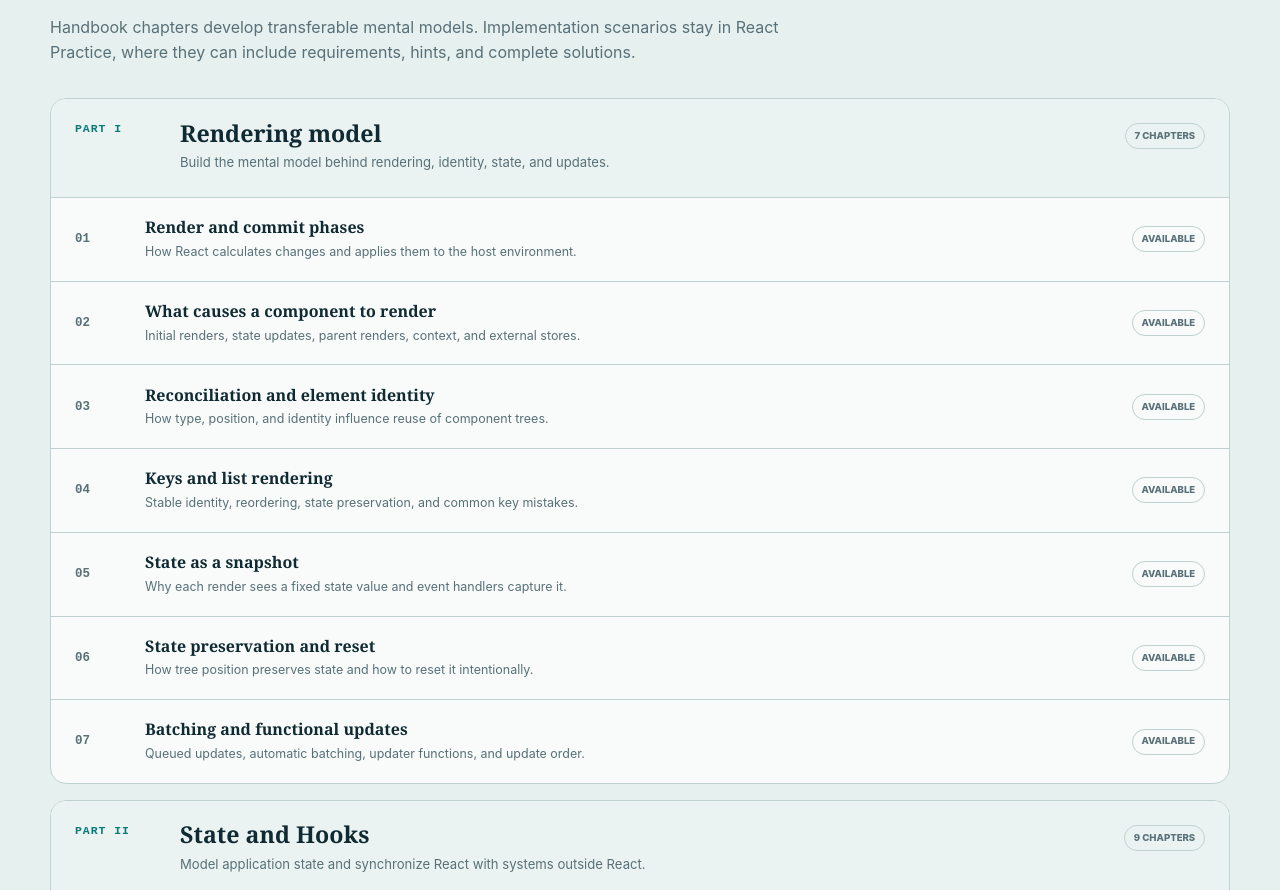
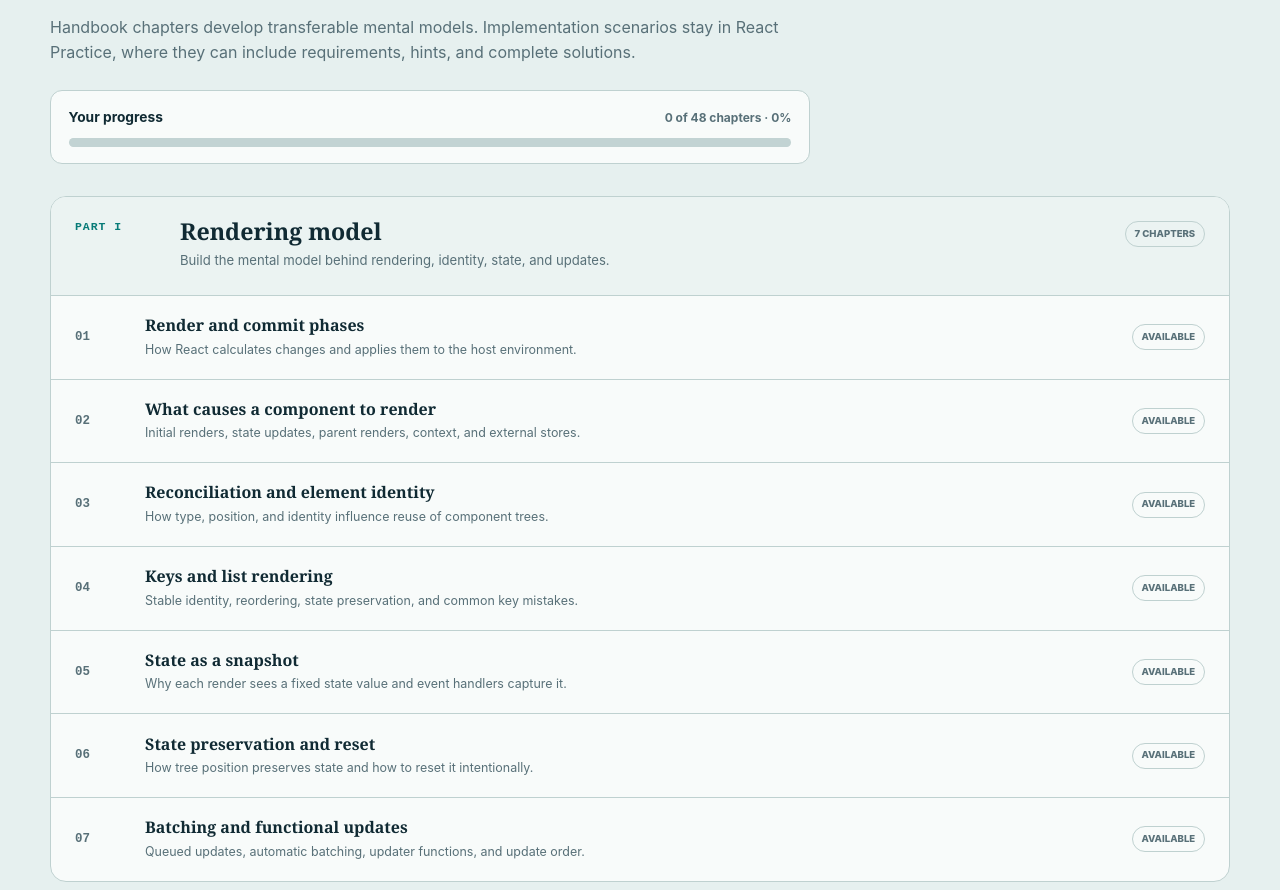
Before and after one commit to Dmitrii-Lobanov/javascript-handbook, a Next.js app in the folder site/: page /react/handbook in a window 1280 px wide. Shown: the part 1419-2309 px from the top of the page. Built offline with nearby package versions, Linux system fonts and the light colour scheme.

Commit message:
feat: add completed and progress bar

```diff
--- /dev/null
+++ b/site/app/components/ChapterRoadmapStatus.tsx
@@ -0,0 +1,74 @@
+"use client";
+
+import { useSyncExternalStore } from "react";
+
+const completionEvent = "handbook-completion-change";
+
+function subscribe(callback: () => void) {
+  window.addEventListener("storage", callback);
+  window.addEventListener(completionEvent, callback);
+
+  return () => {
+    window.removeEventListener("storage", callback);
+    window.removeEventListener(completionEvent, callback);
+  };
+}
+
+function readCompletedSlugs() {
+  try {
+    return new Set<string>(JSON.parse(localStorage.getItem("handbook-completed") ?? "[]"));
+  } catch {
+    return new Set<string>();
+  }
+}
+
+export function notifyCompletionChange() {
+  window.dispatchEvent(new Event(completionEvent));
+}
+
+export function ChapterRoadmapStatus({ slug }: { slug: string }) {
+  const completed = useSyncExternalStore(
+    subscribe,
+    () => readCompletedSlugs().has(slug),
+    () => false,
+  );
+
+  return (
+    <span
+      className={completed ? "performance-chapter-status completed" : "performance-chapter-status"}
+    >
+      {completed ? "✓ Completed" : "Available"}
+    </span>
+  );
+}
+
+export function HandbookProgress({ chapterSlugs }: { chapterSlugs: string[] }) {
+  const completedCount = useSyncExternalStore(
+    subscribe,
+    () => {
+      const completed = readCompletedSlugs();
+      return chapterSlugs.filter((slug) => completed.has(slug)).length;
+    },
+    () => 0,
+  );
+  const total = chapterSlugs.length;
+  const percentage = total === 0 ? 0 : Math.round((completedCount / total) * 100);
+
+  return (
+    <div className="handbook-progress">
+      <div className="handbook-progress-summary">
+        <strong>Your progress</strong>
+        <span>
+          {completedCount} of {total} chapters · {percentage}%
+        </span>
+      </div>
+      <progress
+        aria-label={`${completedCount} of ${total} available chapters completed`}
+        max={total || 1}
+        value={completedCount}
+      >
+        {percentage}%
+      </progress>
+    </div>
+  );
+}
--- a/site/app/components/ReaderControls.tsx
+++ b/site/app/components/ReaderControls.tsx
@@ -1,6 +1,7 @@
 "use client";
 
 import { useEffect, useState } from "react";
+import { notifyCompletionChange } from "./ChapterRoadmapStatus";
 
 export function TextSizeControls() {
   const [scale, setScale] = useState(1);
@@ -56,6 +57,7 @@
     else completed.add(slug);
     localStorage.setItem("handbook-completed", JSON.stringify([...completed]));
     setComplete(!complete);
+    notifyCompletionChange();
   }
 
   return (
--- a/site/app/globals.css
+++ b/site/app/globals.css
@@ -890,7 +890,9 @@
 .performance-roadmap-hero h1 {
   max-width: 850px;
   margin: 0.9rem 0 1.3rem;
-  font: 700 clamp(3.3rem, 7vw, 6.5rem)/0.94 Georgia, serif;
+  font:
+    700 clamp(3.3rem, 7vw, 6.5rem)/0.94 Georgia,
+    serif;
   letter-spacing: -0.055em;
 }
 .performance-roadmap-hero > div:first-child > p {
@@ -911,7 +913,9 @@
   border-bottom: 1px solid var(--line);
 }
 .performance-roadmap-summary strong {
-  font: 800 2rem/1 Georgia, serif;
+  font:
+    800 2rem/1 Georgia,
+    serif;
 }
 .performance-roadmap-summary span {
   color: var(--muted);
@@ -927,7 +931,9 @@
 }
 .performance-model h2 {
   margin: 0.55rem 0 2rem;
-  font: 700 clamp(2rem, 4vw, 3.2rem)/1 Georgia, serif;
+  font:
+    700 clamp(2rem, 4vw, 3.2rem)/1 Georgia,
+    serif;
   letter-spacing: -0.035em;
 }
 .performance-model ol {
@@ -975,6 +981,51 @@
   padding: clamp(4rem, 8vw, 7rem) max(1.5rem, calc((100vw - 1180px) / 2));
   scroll-margin-top: 8.5rem;
 }
+.handbook-progress {
+  display: grid;
+  gap: 0.65rem;
+  margin-top: 1.5rem;
+  padding: 1rem 1.1rem;
+  border: 1px solid var(--line);
+  border-radius: 12px;
+  background: var(--surface);
+}
+.handbook-progress-summary {
+  display: flex;
+  align-items: baseline;
+  justify-content: space-between;
+  gap: 1rem;
+}
+.handbook-progress-summary strong {
+  color: var(--ink);
+  font-size: 0.86rem;
+}
+.handbook-progress-summary span {
+  color: var(--muted);
+  font-size: 0.75rem;
+  font-weight: 750;
+}
+.handbook-progress progress {
+  width: 100%;
+  height: 0.55rem;
+  overflow: hidden;
+  border: 0;
+  border-radius: 99px;
+  background: color-mix(in srgb, var(--line) 75%, transparent);
+  color: var(--teal);
+}
+.handbook-progress progress::-webkit-progress-bar {
+  border-radius: 99px;
+  background: color-mix(in srgb, var(--line) 75%, transparent);
+}
+.handbook-progress progress::-webkit-progress-value {
+  border-radius: 99px;
+  background: var(--teal);
+}
+.handbook-progress progress::-moz-progress-bar {
+  border-radius: 99px;
+  background: var(--teal);
+}
 .performance-part-list {
   display: grid;
   gap: 1rem;
@@ -1002,7 +1053,9 @@
 }
 .performance-part h3 {
   margin: -0.15rem 0 0.45rem;
-  font: 700 1.45rem/1.1 Georgia, serif;
+  font:
+    700 1.45rem/1.1 Georgia,
+    serif;
 }
 .performance-part > header p,
 .performance-part li p {
@@ -1025,6 +1078,11 @@
   text-transform: uppercase;
   white-space: nowrap;
 }
+.performance-chapter-status.completed {
+  border-color: color-mix(in srgb, var(--teal) 65%, var(--line));
+  background: color-mix(in srgb, var(--teal) 14%, transparent);
+  color: var(--teal);
+}
 .performance-part ol {
   margin: 0;
   padding: 0;
@@ -1072,7 +1130,9 @@
 }
 .performance-chapter-title h4 {
   margin: 0;
-  font: 700 1rem/1.25 Georgia, serif;
+  font:
+    700 1rem/1.25 Georgia,
+    serif;
 }
 .performance-chapter-title small {
   border-color: color-mix(in srgb, var(--teal) 55%, var(--line));
@@ -1093,7 +1153,9 @@
 }
 .performance-roadmap-next h2 {
   margin: 0.55rem 0 0.7rem;
-  font: 700 clamp(1.8rem, 4vw, 3rem)/1 Georgia, serif;
+  font:
+    700 clamp(1.8rem, 4vw, 3rem)/1 Georgia,
+    serif;
 }
 .performance-roadmap-next p {
   max-width: 680px;
@@ -1123,7 +1185,9 @@
 .react-practice-hero h1 {
   max-width: 870px;
   margin: 0.9rem 0 1.3rem;
-  font: 700 clamp(3.2rem, 7vw, 6.3rem)/0.94 Georgia, serif;
+  font:
+    700 clamp(3.2rem, 7vw, 6.3rem)/0.94 Georgia,
+    serif;
   letter-spacing: -0.055em;
 }
 .react-practice-hero > div:first-child > p {
@@ -1144,7 +1208,9 @@
   border-bottom: 1px solid var(--line);
 }
 .react-practice-stats strong {
-  font: 800 2rem/1 Georgia, serif;
+  font:
+    800 2rem/1 Georgia,
+    serif;
 }
 .react-practice-stats span {
   color: var(--muted);
@@ -1157,7 +1223,9 @@
 }
 .react-practice-method h2 {
   margin: 0.55rem 0 0.7rem;
-  font: 700 clamp(2rem, 4vw, 3.4rem)/1 Georgia, serif;
+  font:
+    700 clamp(2rem, 4vw, 3.4rem)/1 Georgia,
+    serif;
   letter-spacing: -0.035em;
 }
 .react-practice-method p {
@@ -1217,7 +1285,9 @@
 }
 .react-task-card h3 {
   margin: 2rem 0 0.75rem;
-  font: 700 clamp(1.5rem, 3vw, 2rem)/1.1 Georgia, serif;
+  font:
+    700 clamp(1.5rem, 3vw, 2rem)/1.1 Georgia,
+    serif;
 }
 .react-task-card > p {
   margin: 0;
@@ -1321,7 +1391,9 @@
 .footer-feedback h2 {
   margin: 0.55rem 0 0.5rem;
   color: #e8f3f1;
-  font: 700 clamp(1.4rem, 3vw, 2rem)/1.15 Georgia, serif;
+  font:
+    700 clamp(1.4rem, 3vw, 2rem)/1.15 Georgia,
+    serif;
 }
 .footer-feedback p {
   margin: 0;
@@ -2757,6 +2829,11 @@
   .performance-chapter-status {
     display: none;
   }
+  .performance-chapter-status.completed {
+    display: inline-flex;
+    grid-column: 2;
+    justify-self: start;
+  }
   .performance-chapter-title {
     align-items: flex-start;
     flex-direction: column;
--- a/site/app/react/handbook/page.tsx
+++ b/site/app/react/handbook/page.tsx
@@ -2,6 +2,7 @@
 import Link from "next/link";
 import { reactChapters } from "@/generated/content";
 import { ReactNav } from "../../components/TechnologyNav";
+import { ChapterRoadmapStatus, HandbookProgress } from "../../components/ChapterRoadmapStatus";
 
 export const metadata: Metadata = {
   title: "React Interview Handbook Roadmap",
@@ -362,6 +363,9 @@
               Handbook chapters develop transferable mental models. Implementation scenarios stay in
               React Practice, where they can include requirements, hints, and complete solutions.
             </p>
+            <HandbookProgress
+              chapterSlugs={reactChapters.map((chapter) => `react-${chapter.slug}`)}
+            />
           </div>
 
           <div className="performance-part-list">
@@ -387,9 +391,11 @@
                           </div>
                           <p>{description}</p>
                         </div>
-                        <span className="performance-chapter-status">
-                          {chapter ? "Available" : "Draft planned"}
-                        </span>
+                        {chapter ? (
+                          <ChapterRoadmapStatus slug={`react-${chapter.slug}`} />
+                        ) : (
+                          <span className="performance-chapter-status">Draft planned</span>
+                        )}
                       </>
                     );
 
```
Also changed, not shown: site/app/performance/handbook/page.tsx (+137 -30 lines).
